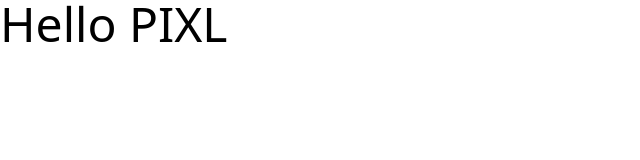
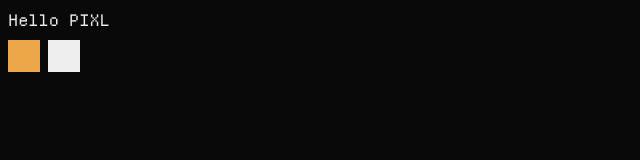
Before and after one commit to impruthvi/pixl, a website built with Vite: page index.html in a window 1280 px wide. Shown: the whole page, without its empty margins (0-640 px from the left). Built offline with nearby package versions, Linux system fonts and the light colour scheme.

Commit message:
feat: enhance index.html and styles.css with dark mode support and custom theme

```diff
--- a/index.html
+++ b/index.html
@@ -3,10 +3,16 @@
     <head>
         <meta charset="UTF-8">
         <meta name="viewport" content="width=device-width, initial-scale=1">
+        <meta name="color-scheme" content="dark">
         <link rel="stylesheet" href="styles.css">
         <title>PIXL</title>
     </head>
-<body>
-    <h1 class="text-5xl">Hello PIXL</h1>
+    <body class="p-2 bg-pixl-dark text-pixl-light">
+        <h1>Hello PIXL</h1>
+        <div class="flex gap-2 mt-2">
+            <div class="size-8 bg-pixl"></div>
+            <div class="size-8 bg-pixl-light"></div>
+            <div class="size-8 bg-pixl-dark"></div>
+        </div>
     </body>
 </html>
--- a/styles.css
+++ b/styles.css
@@ -1 +1,21 @@
 @import "tailwindcss";
+
+@theme {
+    --color-pixl: #eca749;
+    --color-pixl-light: #eeeeee;
+    --color-pixl-dark: #090909;
+
+    --font-pixl: 'Departure Mono', monospace;
+    --default-font-family: var(--font-pixl);
+}
+
+@layer base {
+    @font-face {
+        font-family: 'Departure Mono';
+        src: url('/fonts/DepartureMono.woff2') format('woff2'),
+        url('/fonts/DepartureMono.woff') format('woff');
+        font-weight: 400;
+        font-style: normal;
+        font-display: swap;
+    }
+}
```
Also changed, not shown: public/fonts/DepartureMono.woff (added), public/fonts/DepartureMono.woff2 (added). Lines whose indentation alone changed are shown as unchanged.
